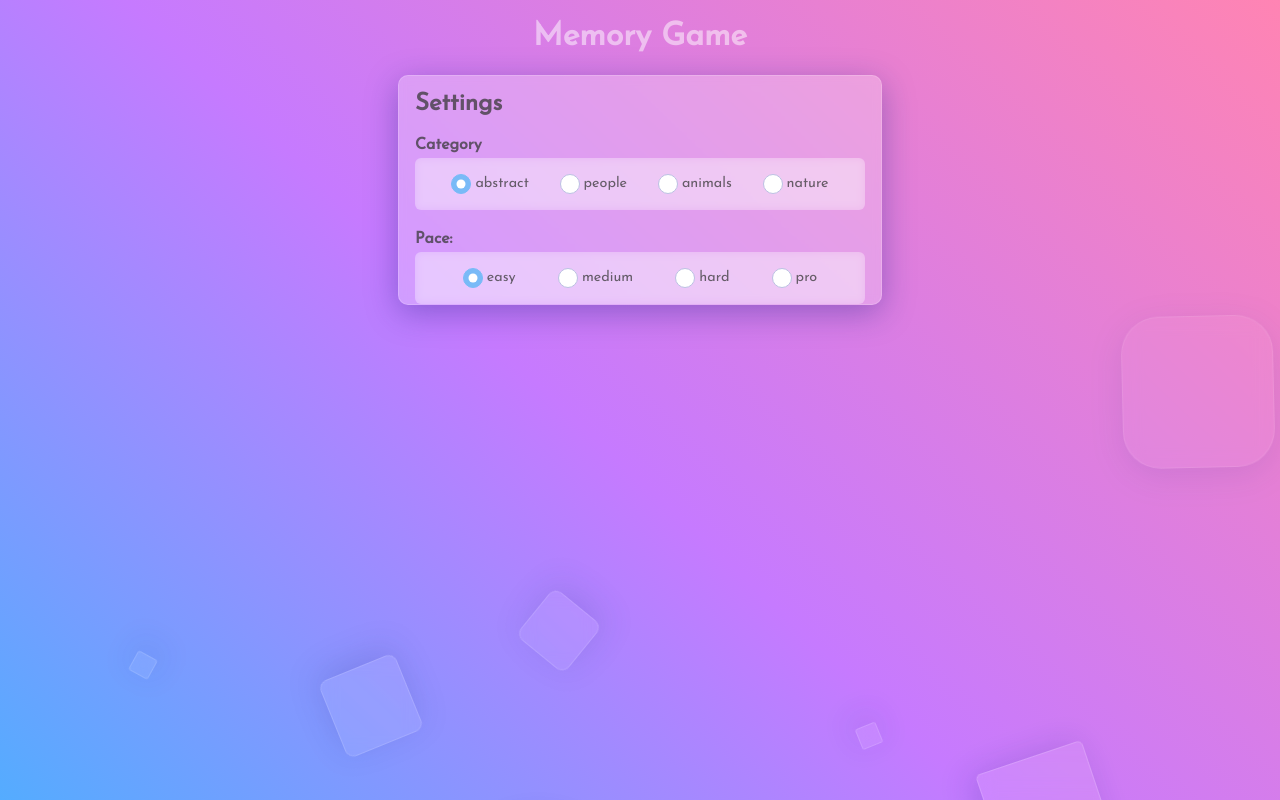
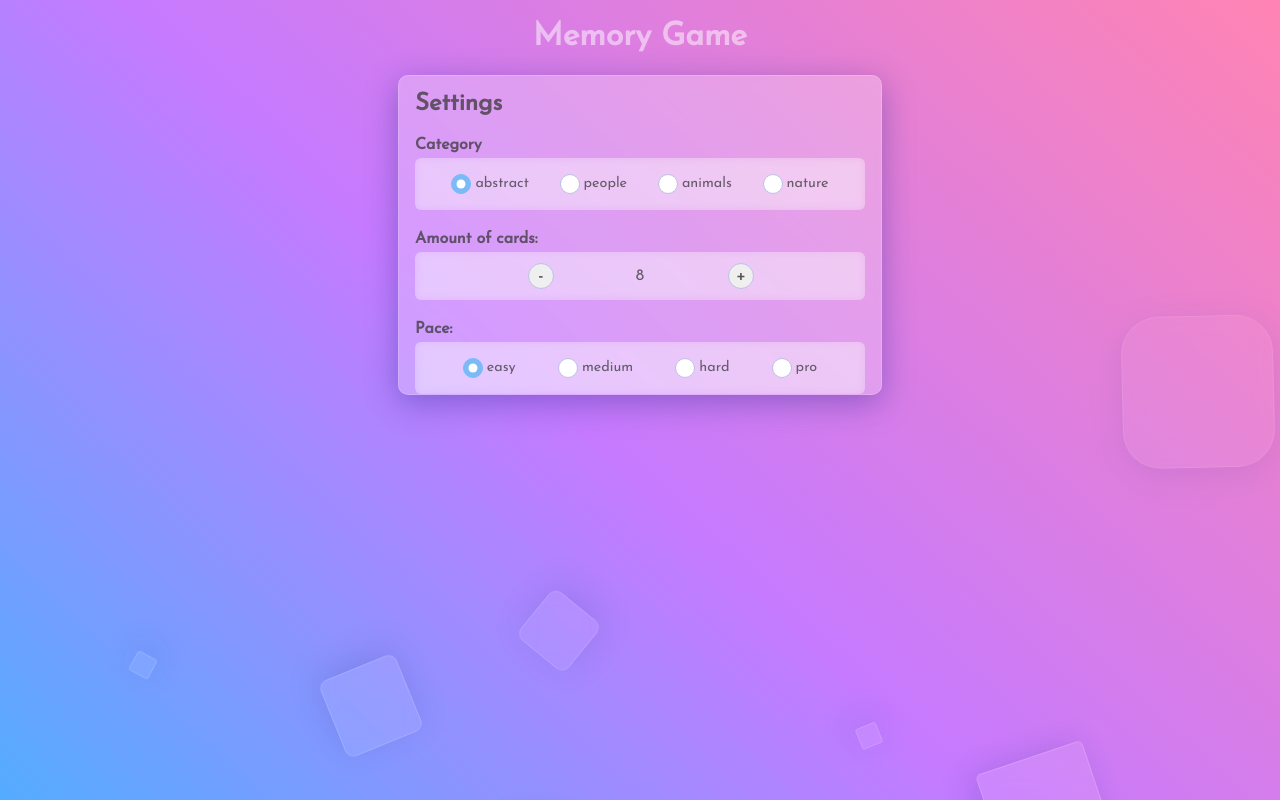
Before and after one commit to graceupongraceemi/react-api-memory-app, a React (Create React App) app: page / in a window 1280 px wide. Built offline with nearby package versions, Linux system fonts and the light colour scheme; no server answers.

Commit message:
In the Settings.jsx, counter is added as well as counter function is added in the Counter.jsx

```diff
--- a/src/components/Counter/Counter.jsx
+++ b/src/components/Counter/Counter.jsx
@@ -4,7 +4,13 @@ import PropTypes from 'prop-types';
 import './Counter.css';
 
 const Counter = () => {
-  return <p>Counter</p>;
+  return (
+    <div className='quantity'>
+      <button className='minus'>-</button>
+      <span className='quantity'>8</span>
+      <button className='plus'>+</button>
+    </div>
+  );
 };
 
 export default Counter;
--- a/src/components/Settings/Settings.jsx
+++ b/src/components/Settings/Settings.jsx
@@ -3,8 +3,10 @@ import PropTypes from 'prop-types';
 
 import { CATEGORIES, PACE } from '../../constants';
 
+import RadioBox from '../RadioBox/RadioBox';
+import Counter from '../Counter/Counter';
+
 import styles from './Settings.module.css';
-import RadioBox from '../RadioBox/RadioBox';
 
 const Settings = () => {
   const [category, setCategory] = useState(CATEGORIES[0]);
@@ -26,6 +28,11 @@ const Settings = () => {
         ))}
       </div>
 
+      <h4>Amount of cards:</h4>
+      <div className={`${styles.setting}`}>
+        <Counter />
+      </div>
+
       <h4>Pace:</h4>
       <div className={`${styles.setting}`}>
         {PACE.map((item) => (
```
